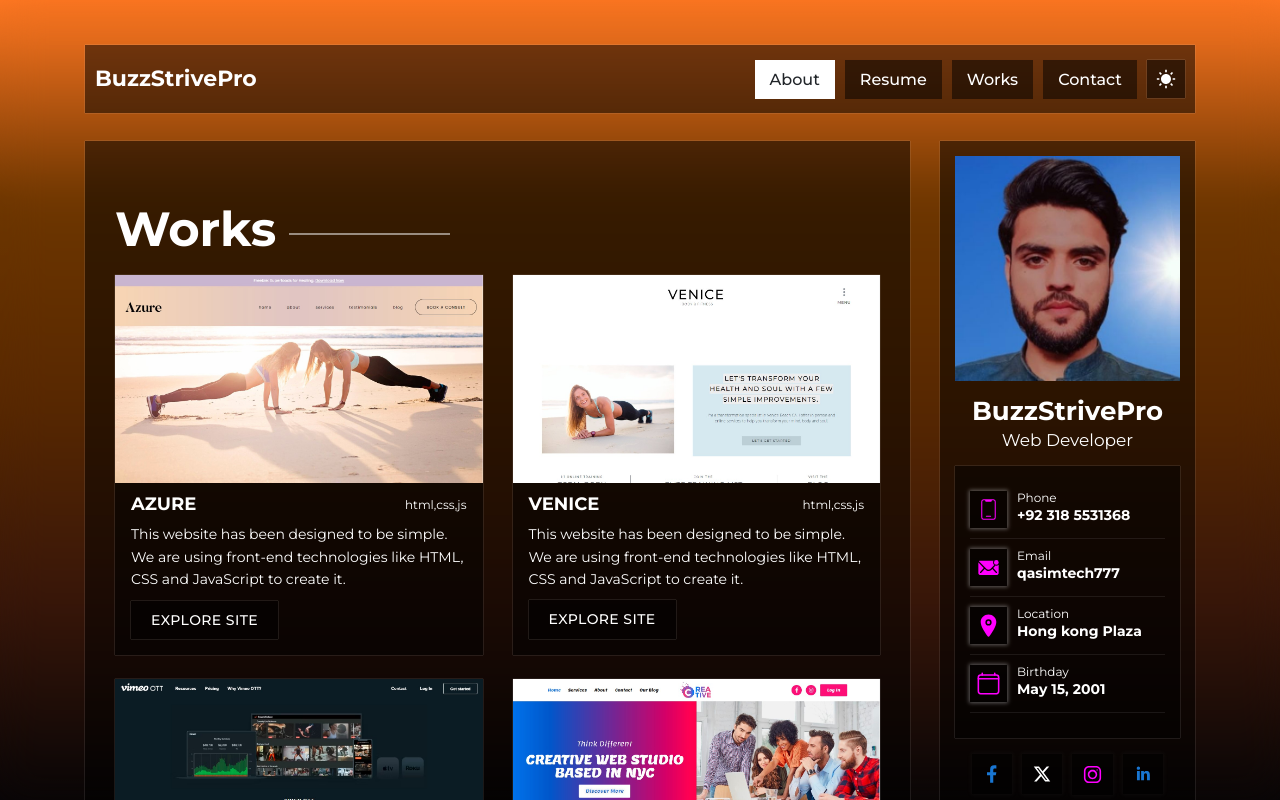
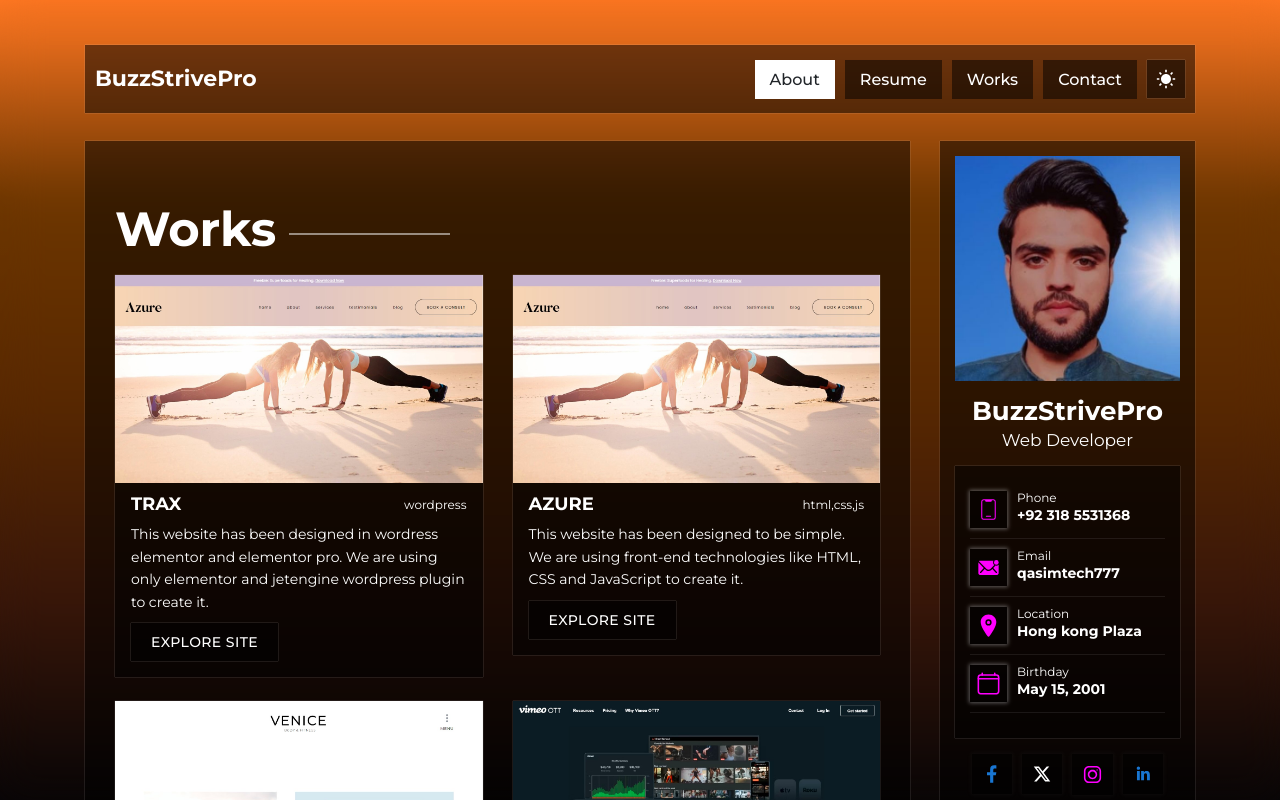
Before and after one commit to MQasim34/BuzzStrivePro, a React (Vite) app: page /BuzzStrivePro/Works in a window 1280 px wide. Built offline with nearby package versions, Linux system fonts and the light colour scheme.

Commit message:
Update works.js
add new project in work page

```diff
--- a/src/constant/works/works.js
+++ b/src/constant/works/works.js
@@ -1,6 +1,15 @@
 import { azure, cotre, flexBlocks, mahindra, riode, sirius, venice, vimeo, YBD, creative, archo } from "../../assets/images"
 
 export const workDetail = [
+    {
+         id: 10,
+        title: "Trax",
+        details: "This website has been designed in wordress elementor and elementor pro. We are using only elementor and jetengine wordpress plugin to create it.",
+        imgAlt: "trax img",
+        imgUrl: azure,
+        categories: "Wordpress",
+        linkUrl: "http://archo.kesug.com/",
+    },
     {
         id: 1,
         title: "azure",
```
